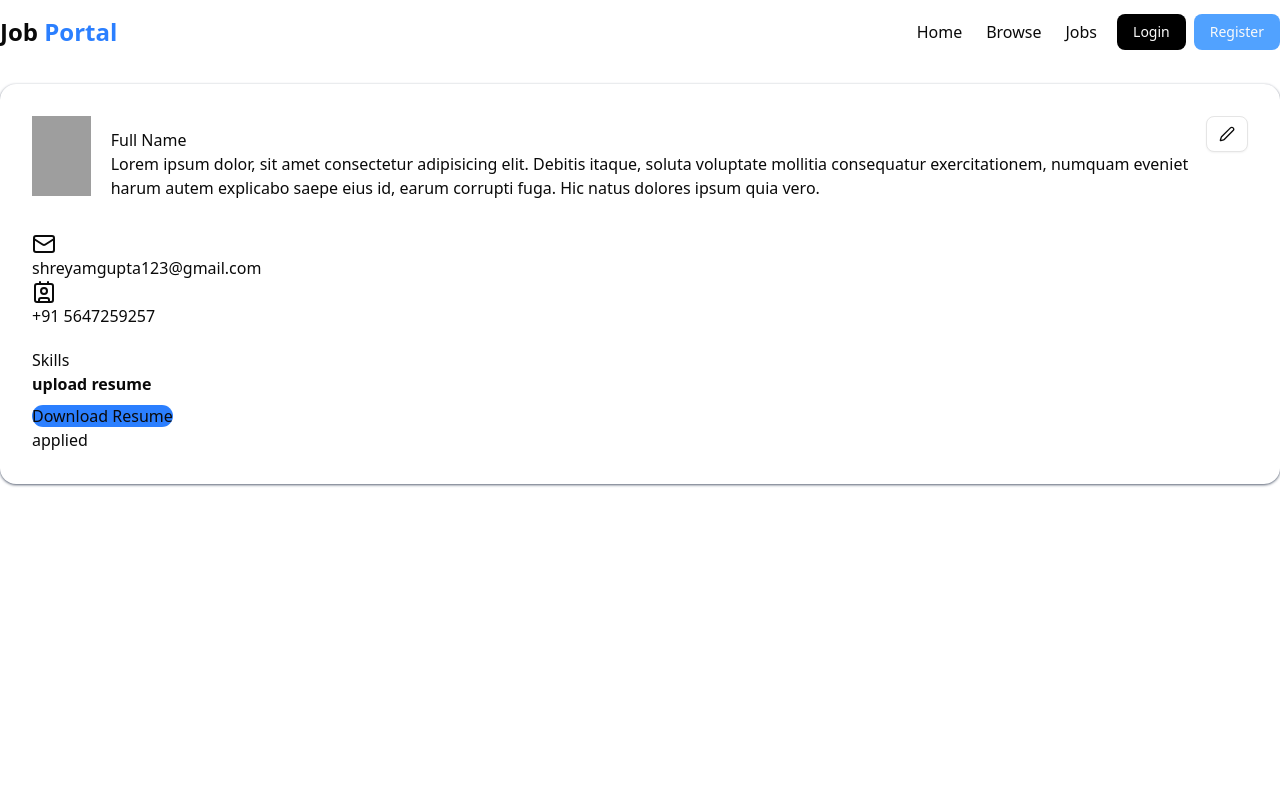
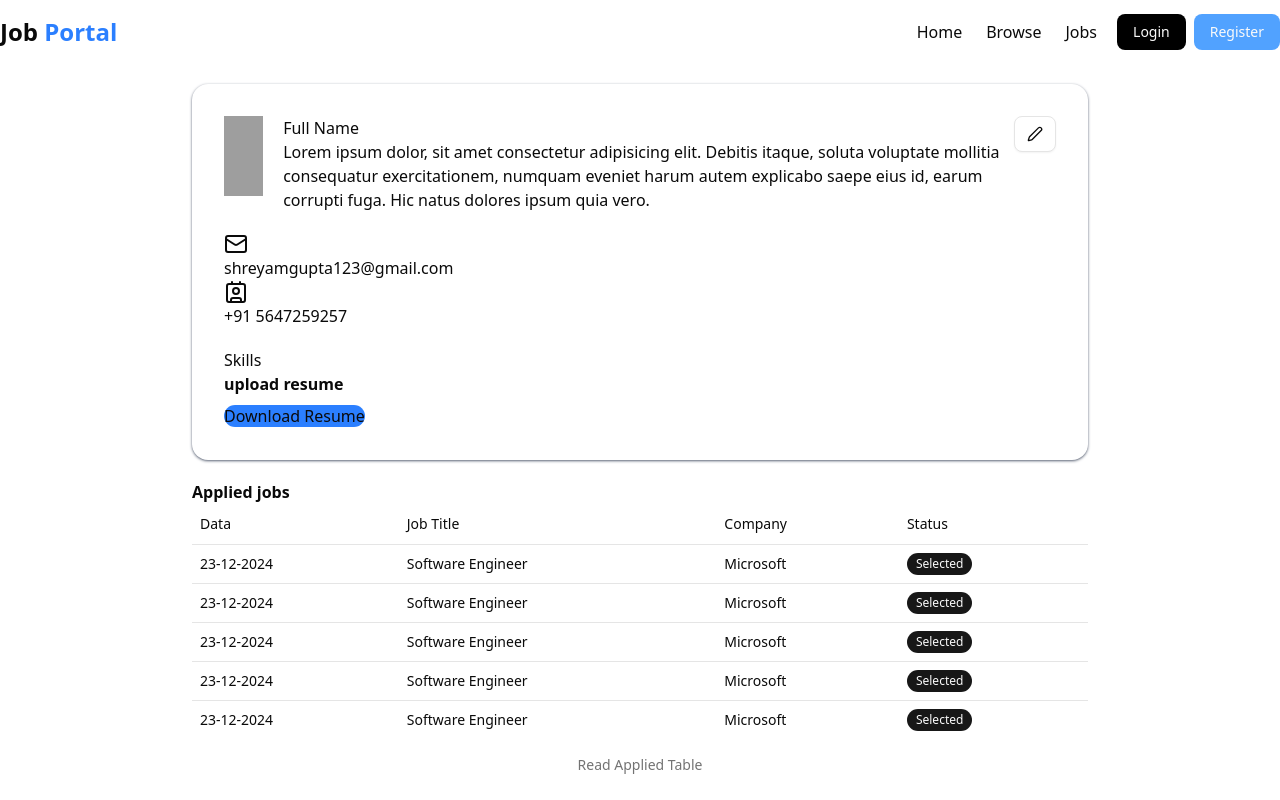
Before and after one commit to shreyam2004gupta/MERN-Job-Portal, a React (Vite) app in the folder frontend/my-project/: page /Profile in a window 1280 px wide. Built offline with nearby package versions, Linux system fonts and the light colour scheme; grey boxes are pictures that could not be loaded.

Commit message:
Description created

```diff
--- a/frontend/my-project/src/App.jsx
+++ b/frontend/my-project/src/App.jsx
@@ -9,6 +9,7 @@ import Rights from "./components/components_lite/Rights";
 import Jobs from"./components/components_lite/Jobs";
 import Browse from "./components/components_lite/Browse";
 import Profile from "./components/components_lite/Profile";
+import Description from "./components/components_lite/Description";
 const appRouter = createBrowserRouter([
   {
     path: "/",
@@ -45,6 +46,9 @@ const appRouter = createBrowserRouter([
   {
     path:"/Profile",
     element:<Profile/>
+  },{
+    path:"/description/:id",
+    element:<Description/>
   }
 
 ]);
--- /dev/null
+++ b/frontend/my-project/src/components/components_lite/Appliedjob.jsx
@@ -0,0 +1,34 @@
+import React from 'react'
+import { Table,TableBody,TableCaption, TableCell, TableHead, TableHeader, TableRow } from "../ui/table";
+import { Badge } from '../ui/badge';
+const Appliedjob = () => {
+  return (
+    <div>
+      <Table>
+        <TableCaption>Read Applied Table</TableCaption>
+        <TableHeader>
+          <TableRow>
+            <TableHead>Data</TableHead>
+            <TableHead>Job Title</TableHead>
+            <TableHead>Company</TableHead>
+            <TableHead>Status</TableHead>
+          </TableRow>
+        </TableHeader>
+        <TableBody>
+          {[1, 2, 3, 4, 5].map((item, index) => (
+            <TableRow key={index}>
+              <TableCell>23-12-2024</TableCell>
+              <TableCell>Software Engineer</TableCell>
+              <TableCell>Microsoft</TableCell>
+              <TableCell>
+                <Badge>Selected</Badge>
+              </TableCell>
+            </TableRow>
+          ))}
+        </TableBody>
+      </Table>
+    </div>
+  );
+}
+
+export default Appliedjob
--- /dev/null
+++ b/frontend/my-project/src/components/components_lite/Description.jsx
@@ -0,0 +1,71 @@
+import React from "react";
+import { Badge } from "../ui/badge";
+import { Button } from "../ui/button";
+
+const Description = () => {
+  const isApplied = false;
+  return (
+    <div>
+      <div className="max-w-7xl mx-auto my-10">
+        <div className="flex items-center justify-between">
+          <div>
+            <h1 className="font-bold text-xl">Title</h1>
+            <div className="flex gap-2 items-center mt-4">
+              <Badge variant={"ghost"}>
+                <span className={"text-blue-400 hover:text-black"}>
+                  10 Position
+                </span>
+              </Badge>
+              <Badge
+                className={"text-purple-400 hover:text-black"}
+                variant={"ghost"}
+              >
+                20 lpa
+              </Badge>
+              <Badge
+                className={"text-red-400 hover:text-black"}
+                variant={"ghost"}
+              >
+                Full-Time
+              </Badge>
+              <Badge
+                className={"text-gray-400 hover:text-black"}
+                variant={"ghost"}
+              >
+                Freelancing
+              </Badge>
+            </div>
+          </div>
+
+          <div>
+            <Button
+              disabled={isApplied}
+              className={`rounded-lg ${
+                isApplied
+                  ? "cursor-pointer bg-gray-700"
+                  : "hover:bg-purple-700 cursor-pointer"
+              }`}
+            >
+              {isApplied ? "Already Applied" : "Apply"}
+            </Button>
+          </div>
+        </div>
+
+        <h1 className="border-b-3 border-b-black ">Job Description</h1>
+      </div>
+      <div className="max-w-7xl mx-auto my-10">
+        <h1>
+          Role:<span className="pl-4 font-normal ">Software Enginner</span>
+        </h1>
+        <h1>
+          Location:<span className="pl-4 font-normal ">Remote</span>
+        </h1>
+        <h1>
+          Salary:<span className="pl-4 font-normal ">$5000-$7000</span>
+        </h1>
+      </div>
+    </div>
+  );
+};
+
+export default Description;
--- a/frontend/my-project/src/components/components_lite/Job.jsx
+++ b/frontend/my-project/src/components/components_lite/Job.jsx
@@ -3,8 +3,12 @@ import { Button } from "../ui/button";
 import {Bookmark} from "lucide-react";
 import {Avatar,AvatarImage } from "../ui/Avatar";
 import {Badge} from "../ui/badge";
+import { useNavigate } from 'react-router-dom';
+
 
 const Job = () => {
+  const navigate= useNavigate();
+  const jobId="jugu";
   return (
         <div className="p-5 rounded-md shadow-xl bg-white boreder-black hover:shadow-2xl cursor-pointer hover:shadow-purple-400">
        <div className="flex items-center justify-between">
@@ -12,7 +16,6 @@ const Job = () => {
        <Button variant="ouline" className="rounded-full" size="icon">
         <Bookmark/>
       </Button></div>
-
 
 
       <div className="flex items-center gap-2 my-2">
@@ -53,10 +56,10 @@ const Job = () => {
       </div>
       <div></div>
       <div className="flex items-center gap-4">
-       <Button className="p-6" variant="ouline" size="icons">
+       <Button className="p-6" variant="ouline" size="icons" onClick={()=>{navigate(`/description/${jobId}`);}}>
         Details
         </Button>
-        <Button className="p-6" variant="ouline" size="icons">
+        <Button className="p-1 bg-purple-600" variant="ouline" size="icons">
         Save for Later
         </Button>
       </div>
--- a/frontend/my-project/src/components/components_lite/Profile.jsx
+++ b/frontend/my-project/src/components/components_lite/Profile.jsx
@@ -4,6 +4,7 @@ import { Avatar, AvatarImage } from '@radix-ui/react-avatar'
 import { Mail, Pen,Contact } from 'lucide-react';
 import { Button } from '../ui/button';
 import { Badge } from 'lucide-react';
+import Appliedjob from './Appliedjob';
 
 const skills=["react","html","js","nodejs","mongodb"];
 const Profile = () => {
@@ -11,7 +12,7 @@ const Profile = () => {
   return (
     <div>
       <Navbar />
-      <div className="max-w-7xl mx-auto bg-white border-gray-500 rounded-2xl my-5 p-8 shadow shadow-gray-500 hover:shadow-blue-400">
+      <div className="max-w-4xl mx-auto bg-white border-gray-500 rounded-2xl my-5 p-8 shadow shadow-gray-500 hover:shadow-blue-400">
         <div className="flex justify-between">
           <div className="flex items-center gap-5  ">
             <Avatar className="cursor-pointer h-24 w-24">
@@ -47,7 +48,7 @@ const Profile = () => {
             <h1>Skills</h1>
             {skills.length != 0 ? (
               skills.map((items, index) => {
-                <Badge key={index}>{items}</Badge>;
+                <Badge key={index}>{index}</Badge>;
               })
             ) : (
               <span>na</span>
@@ -61,7 +62,7 @@ const Profile = () => {
                   target="_blank"
                   href="https://in.linkedin.com/in/shreyam-gupta-2b6858279"
                   download="resume.pdf"
-                  className='bg-blue-500 rounded-2xl hover:bg-gray-400 cursor-pointer'
+                  className="bg-blue-500 rounded-2xl hover:bg-gray-400 cursor-pointer"
                 >
                   Download Resume
                 </a>
@@ -71,11 +72,10 @@ const Profile = () => {
             </div>
           </div>
         </div>
-        <div>
-            <h1>
-                applied
-            </h1>
-        </div>
+      </div>
+      <div className="max-w-4xl mx-auto bg-white rounded-2xl">
+        <h1 className="text-md font-bold">Applied jobs</h1>
+        <Appliedjob />
       </div>
     </div>
   );
--- /dev/null
+++ b/frontend/my-project/src/components/ui/table.jsx
@@ -0,0 +1,121 @@
+import * as React from "react"
+
+import { cn } from "@/lib/utils"
+
+function Table({
+  className,
+  ...props
+}) {
+  return (
+    <div data-slot="table-container" className="relative w-full overflow-x-auto">
+      <table
+        data-slot="table"
+        className={cn("w-full caption-bottom text-sm", className)}
+        {...props} />
+    </div>
+  );
+}
+
+function TableHeader({
+  className,
+  ...props
+}) {
+  return (
+    <thead
+      data-slot="table-header"
+      className={cn("[&_tr]:border-b", className)}
+      {...props} />
+  );
+}
+
+function TableBody({
+  className,
+  ...props
+}) {
+  return (
+    <tbody
+      data-slot="table-body"
+      className={cn("[&_tr:last-child]:border-0", className)}
+      {...props} />
+  );
+}
+
+function TableFooter({
+  className,
+  ...props
+}) {
+  return (
+    <tfoot
+      data-slot="table-footer"
+      className={cn("bg-muted/50 border-t font-medium [&>tr]:last:border-b-0", className)}
+      {...props} />
+  );
+}
+
+function TableRow({
+  className,
+  ...props
+}) {
+  return (
+    <tr
+      data-slot="table-row"
+      className={cn(
+        "hover:bg-muted/50 data-[state=selected]:bg-muted border-b transition-colors",
+        className
+      )}
+      {...props} />
+  );
+}
+
+function TableHead({
+  className,
+  ...props
+}) {
+  return (
+    <th
+      data-slot="table-head"
+      className={cn(
+        "text-foreground h-10 px-2 text-left align-middle font-medium whitespace-nowrap [&:has([role=checkbox])]:pr-0 [&>[role=checkbox]]:translate-y-[2px]",
+        className
+      )}
+      {...props} />
+  );
+}
+
+function TableCell({
+  className,
+  ...props
+}) {
+  return (
+    <td
+      data-slot="table-cell"
+      className={cn(
+        "p-2 align-middle whitespace-nowrap [&:has([role=checkbox])]:pr-0 [&>[role=checkbox]]:translate-y-[2px]",
+        className
+      )}
+      {...props} />
+  );
+}
+
+function TableCaption({
+  className,
+  ...props
+}) {
+  return (
+    <caption
+      data-slot="table-caption"
+      className={cn("text-muted-foreground mt-4 text-sm", className)}
+      {...props} />
+  );
+}
+
+export {
+  Table,
+  TableHeader,
+  TableBody,
+  TableFooter,
+  TableHead,
+  TableRow,
+  TableCell,
+  TableCaption,
+}
--- a/frontend/my-project/src/utils/data.js
+++ b/frontend/my-project/src/utils/data.js
@@ -1 +1 @@
-export const USER_API_ENDPOINT = "http://localhost:5011/api/user";
+export const USER_API_ENDPOINT = "http://localhost:5013/api/user";
```
Also changed, not shown: 3 other files (tests, documents, lock files or other folders).
